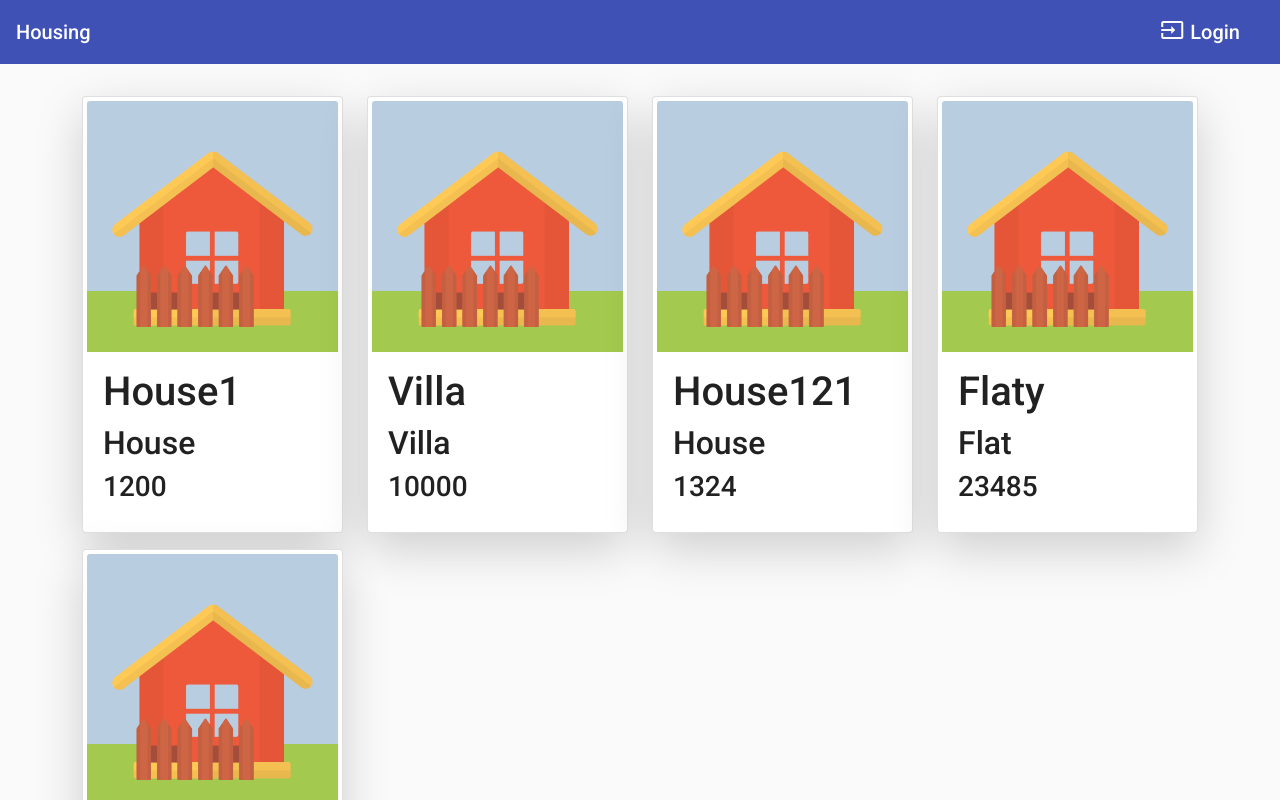
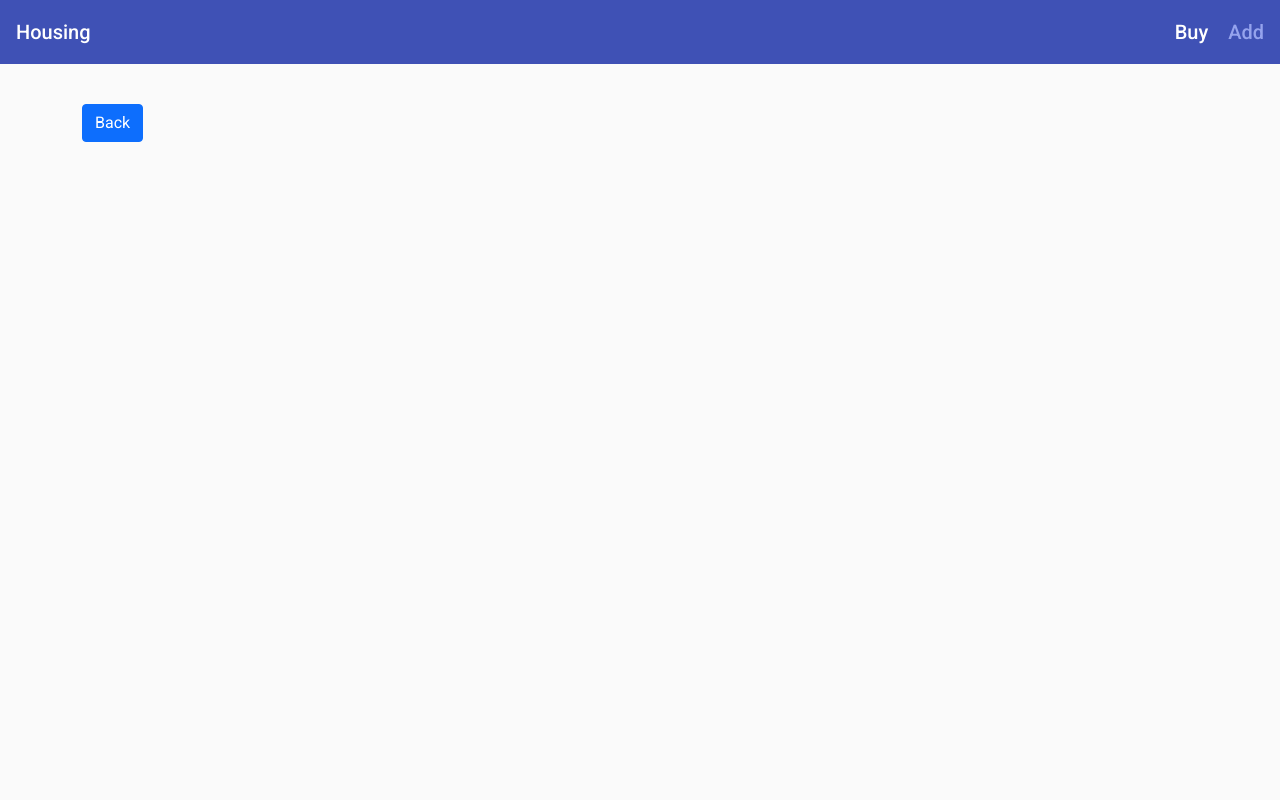
Before and after one commit to zEEmperon/Housing-WebApplication, an Angular app in the folder Frontend/: page /add-property in a window 1280 px wide. Before the commit this address led to /. Built offline with nearby package versions, Linux system fonts and the light colour scheme.

Commit message:
setting routing
added new component and some styles changes

some changes

```diff
--- a/Frontend/src/app/app-routing/app-routing.module.ts
+++ b/Frontend/src/app/app-routing/app-routing.module.ts
@@ -1,7 +1,14 @@
 import { NgModule } from '@angular/core';
 import {RouterModule, Routes} from "@angular/router";
+import {AddPropertyComponent} from "../core/property/add-property/add-property.component";
+import {PropertyListComponent} from "../core/property/property-list/property-list.component";
+import {PropertyDetailComponent} from "../core/property/property-detail/property-detail.component";
 
-const routes: Routes = [];
+const routes: Routes = [
+  {path: '', component: PropertyListComponent},
+  {path: 'add-property', component: AddPropertyComponent},
+  {path: 'property-detail/:id', component: PropertyDetailComponent}
+];
 
 @NgModule({
   imports: [RouterModule.forRoot(routes)],
--- a/Frontend/src/app/app.component.css
+++ b/Frontend/src/app/app.component.css
@@ -1,3 +1,7 @@
+.container {
+  margin-top: 40px;
+}
+
 mat-sidenav-container, mat-sidenav-content, mat-sidenav {
   height: 100%
 }
@@ -12,7 +16,12 @@ a {
 }
 
 a:hover, a:active {
-  color: gray;
+  color: #95a3ed;
+}
+
+.active {
+  color: #95a3ed;
+  cursor: default;
 }
 
 .navigation-items {
--- a/Frontend/src/app/app.component.html
+++ b/Frontend/src/app/app.component.html
@@ -1,9 +1,14 @@
 <mat-sidenav-container>
   <mat-sidenav #sidenav role="navigation">
     <mat-nav-list>
-      <a mat-list-item>
-        <mat-icon class="icon">input</mat-icon>
-        <span class="label">Login</span>
+      <a mat-list-item routerLink="" routerLinkActive="active" [routerLinkActiveOptions]="{exact: true}">
+        <span class="label">Buy</span>
+      </a>
+<!--      <a mat-list-item routerLink="rent-property" routerLinkActive="active">-->
+<!--        <span class="label">Rent</span>-->
+<!--      </a>-->
+      <a mat-list-item routerLink="add-property" routerLinkActive="active">
+        <span class="label">Add</span>
       </a>
     </mat-nav-list>
   </mat-sidenav>
@@ -15,16 +20,25 @@
         </button>
       </div>
       <div>
-        <a>
+        <a routerLink="">
           Housing
         </a>
       </div>
       <div fxFlex fxLayout fxLayoutAlign="flex-end" fxHide.xs>
         <ul fxLayout fxLayoutGap="20px" class="navigation-items">
           <li>
-            <a>
-              <mat-icon class="icon">input</mat-icon>
-              <span class="label">Login</span>
+            <a routerLink="" routerLinkActive="active" [routerLinkActiveOptions]="{exact: true}">
+              <span class="label">Buy</span>
+            </a>
+          </li>
+<!--          <li>-->
+<!--            <a routerLink="/rent-property" routerLinkActive="active">-->
+<!--              <span class="label">Rent</span>-->
+<!--            </a>-->
+<!--          </li>-->
+          <li>
+            <a routerLink="/add-property" routerLinkActive="active">
+              <span class="label">Add</span>
             </a>
           </li>
         </ul>
@@ -32,7 +46,7 @@
     </mat-toolbar>
     <main>
       <div class="container">
-        <property-list></property-list>
+        <router-outlet></router-outlet>
       </div>
     </main>
   </mat-sidenav-content>
--- a/Frontend/src/app/app.module.ts
+++ b/Frontend/src/app/app.module.ts
@@ -9,12 +9,14 @@ import { HousingService } from "./services/housing.service";
 import { MaterialModule } from "./material/material.module";
 import { AddPropertyComponent } from './core/property/add-property/add-property.component';
 import {AppRoutingModule} from "./app-routing/app-routing.module";
+import {PropertyDetailComponent} from "./core/property/property-detail/property-detail.component";
 
 @NgModule({
   declarations: [
     AppComponent,
     PropertyCardComponent,
     PropertyListComponent,
+    PropertyDetailComponent,
     AddPropertyComponent
   ],
   imports: [
--- a/Frontend/src/app/core/property/add-property/add-property.component.html
+++ b/Frontend/src/app/core/property/add-property/add-property.component.html
@@ -1 +1 @@
-<p>add-property works!</p>
+<button class="btn btn-primary" (click)="onBack()" >Back</button>
--- a/Frontend/src/app/core/property/add-property/add-property.component.ts
+++ b/Frontend/src/app/core/property/add-property/add-property.component.ts
@@ -1,15 +1,19 @@
-import { Component, OnInit } from '@angular/core';
+import { Component} from '@angular/core';
+import {Router} from "@angular/router";
 
 @Component({
   selector: 'app-add-property',
   templateUrl: './add-property.component.html',
   styleUrls: ['./add-property.component.css']
 })
-export class AddPropertyComponent implements OnInit {
+export class AddPropertyComponent{
 
-  constructor() { }
+  constructor(
+    private router: Router
+  ) { }
 
-  ngOnInit(): void {
+  onBack(){
+    this.router.navigate(['/']);
   }
 
 }
--- a/Frontend/src/app/core/property/property-card/property-card.component.html
+++ b/Frontend/src/app/core/property/property-card/property-card.component.html
@@ -3,10 +3,14 @@
     <img class="card-img-top" src="assets/images/house-default.png" alt="">
     <ul class="list-inline text-center member-icons animate">
       <li class="list-inline-item">
-        <button class="btn btn-primary"><i class="fa-solid fa-pen-to-square"></i></button>
+        <button class="btn btn-primary"         routerLink="property-detail/{{property.id}}">
+          <i class="fa-solid fa-pen-to-square"></i>
+        </button>
       </li>
       <li class="list-inline-item">
-        <button class="btn btn-primary"><i class="fa-solid fa-address-book"></i></button>
+        <button class="btn btn-primary">
+          <i class="fa-solid fa-address-book"></i>
+        </button>
       </li>
     </ul>
   </div>
--- /dev/null
+++ b/Frontend/src/app/core/property/property-detail/property-detail.component.html
@@ -0,0 +1 @@
+<p>{{propertyId}}</p>
--- /dev/null
+++ b/Frontend/src/app/core/property/property-detail/property-detail.component.ts
@@ -0,0 +1,19 @@
+import { Component } from '@angular/core';
+import {ActivatedRoute} from "@angular/router";
+
+@Component({
+  selector: 'app-property-detail',
+  templateUrl: './property-detail.component.html',
+  styleUrls: ['./property-detail.component.css']
+})
+export class PropertyDetailComponent {
+
+  public propertyId: number;
+
+  constructor(
+    private route: ActivatedRoute
+  ) {
+    this.propertyId = this.route.snapshot.params['id'];
+  }
+
+}
```
Also changed, not shown: Frontend/src/app/core/property/property-detail/property-detail.component.css (added).
